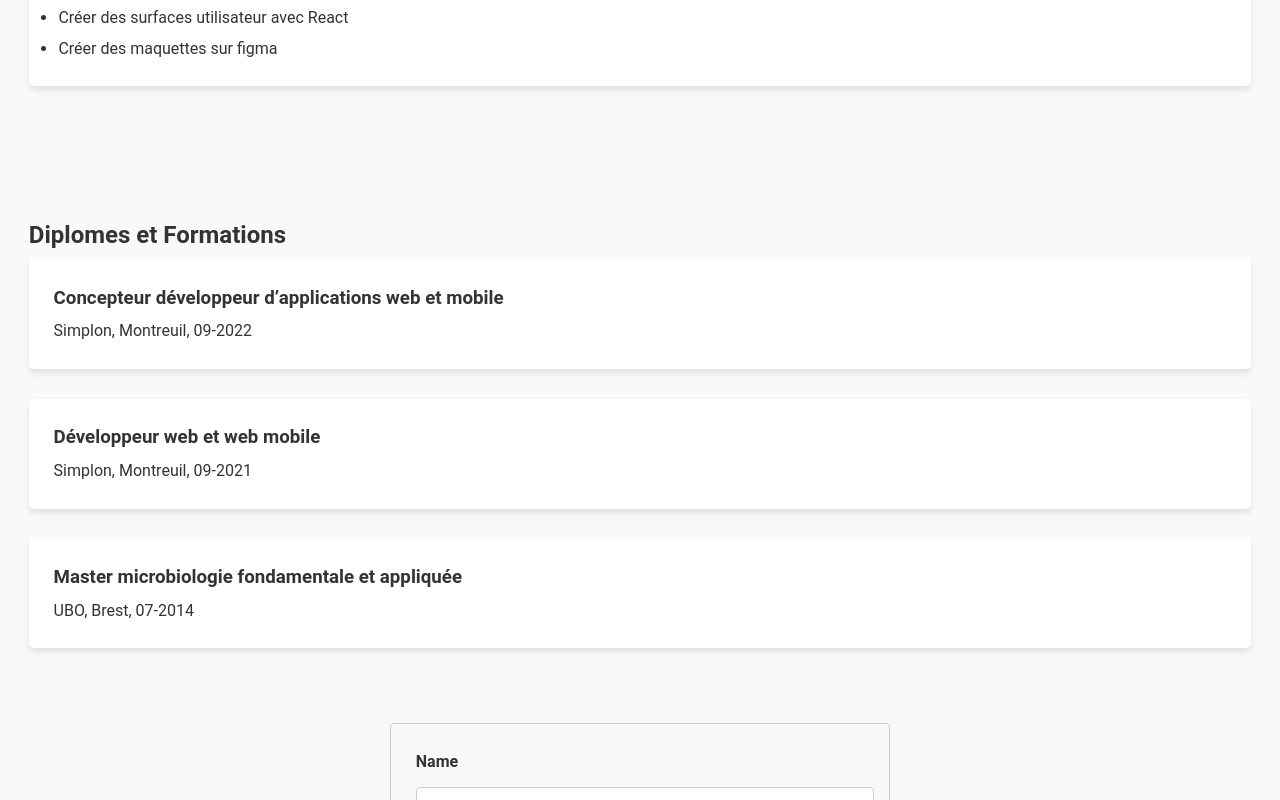
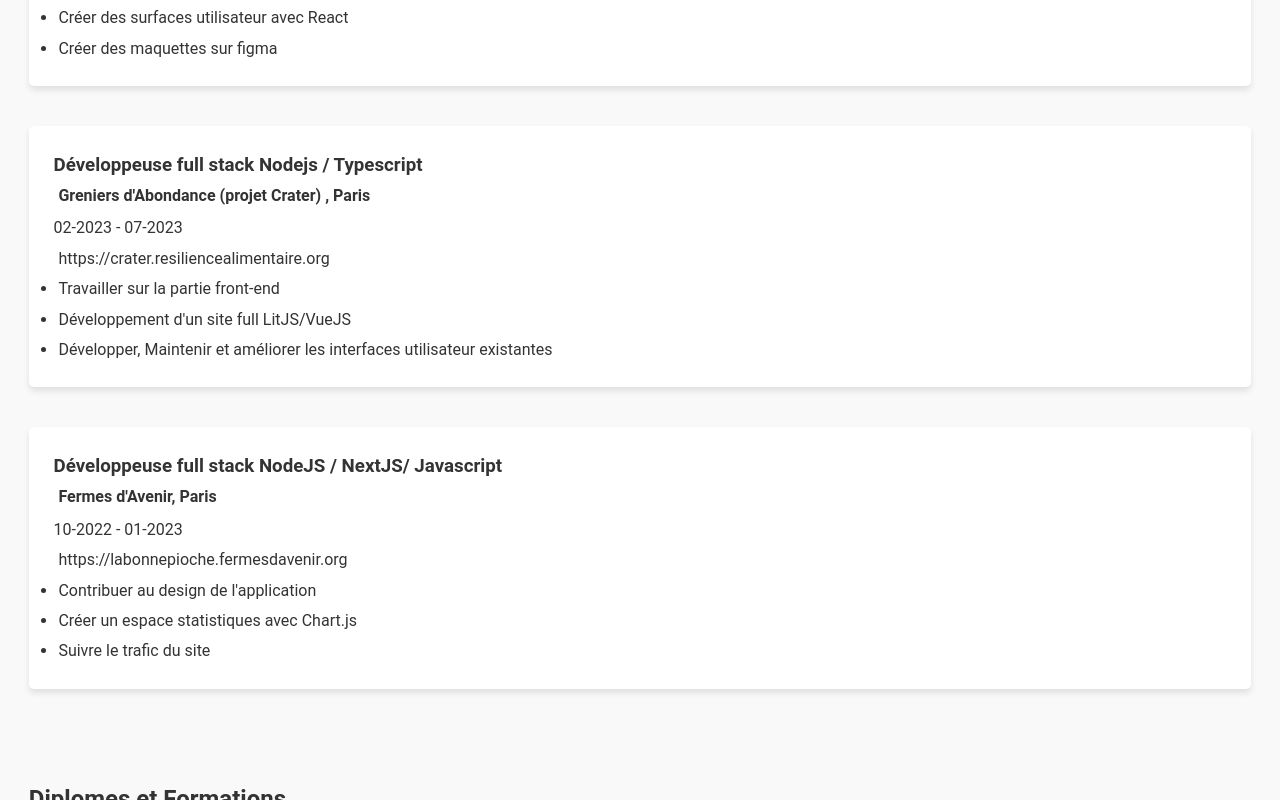
Before and after one commit to shsimplon/porfolio, a React (Vite) app: page / in a window 1280 px wide. Shown: the part 2080-2880 px from the top of the page. Built offline with nearby package versions, Linux system fonts and the light colour scheme.

Commit message:
porfolio

```diff
--- a/composants/Experience.jsx
+++ b/composants/Experience.jsx
@@ -1,7 +1,7 @@
 export function Experience() {
   const jobs = [
     {
-      title: "Développeuse full stack JS / TS / React / Node ",
+      title: "Développeuse full stack JS / TS / React / Node",
       company: "Wemanity , Paris",
       duration: "12-2021 - 07-2023",
       tasks: [
@@ -10,11 +10,36 @@
         "Effectuer des tests unitaires (Jest) et tests d'intégration ( Chai, Cypress)",
         "Créer des surfaces utilisateur avec React",
         "Créer des maquettes sur figma",
-        // ... more tasks
       ],
     },
-    // ... other jobs
+    {
+      title: "Développeuse full stack Nodejs / Typescript",
+      company: "Greniers d'Abondance (projet Crater) , Paris",
+      duration: "02-2023 - 07-2023",
+      lien: "https://crater.resiliencealimentaire.org",
+      tasks: [
+        "Travailler sur la partie front-end",
+        "Développement d'un site full LitJS/VueJS",
+        "Développer, Maintenir et améliorer les interfaces utilisateur existantes",
+      ],
+    },
+
+    {
+      title: "Développeuse full stack NodeJS / NextJS/ Javascript",
+      company: "Fermes d'Avenir, Paris",
+      duration: "10-2022 - 01-2023",
+      lien: "https://labonnepioche.fermesdavenir.org",
+      tasks: [
+        "Contribuer au design de l'application",
+        "Créer un espace statistiques avec Chart.js",
+        " Suivre le trafic du site",
+      ],
+    },
   ];
+
+  const isLink = (text) => {
+    return text.startsWith("http://") || text.startsWith("https://");
+  };
 
   return (
     <div className="experience">
@@ -25,9 +50,17 @@
           <h3>
             {job.title}
             <br />
-            <span className="experienceCompany"> {job.company}</span>
+            <span className="experienceCompany">{job.company}</span>
           </h3>
           <p>{job.duration}</p>
+          {job.lien && isLink(job.lien) ? (
+            <p>
+              <a href={job.lien} target="_blank" rel="noopener noreferrer">
+                {job.lien}
+              </a>
+            </p>
+          ) : null}
+
           <ul>
             {job.tasks.map((task) => (
               <li key={task}>{task}</li>
--- a/src/App.css
+++ b/src/App.css
@@ -87,6 +87,16 @@
 .experienceCompany {
   font-size: 1rem;
 }
+
+.experience a {
+  text-decoration: none;
+  color: inherit;
+}
+
+.experience a:hover {
+  text-decoration: underline;
+}
+
 .job {
   margin-bottom: 40px;
   background-color: #ffffff;
@@ -107,7 +117,7 @@
 
 /* --- Education Styles --- */
 .education {
-  padding: 40px 0;
+  padding: 2px 0;
 }
 
 .course {
```
Also changed, not shown: public/crater.svg (added).
